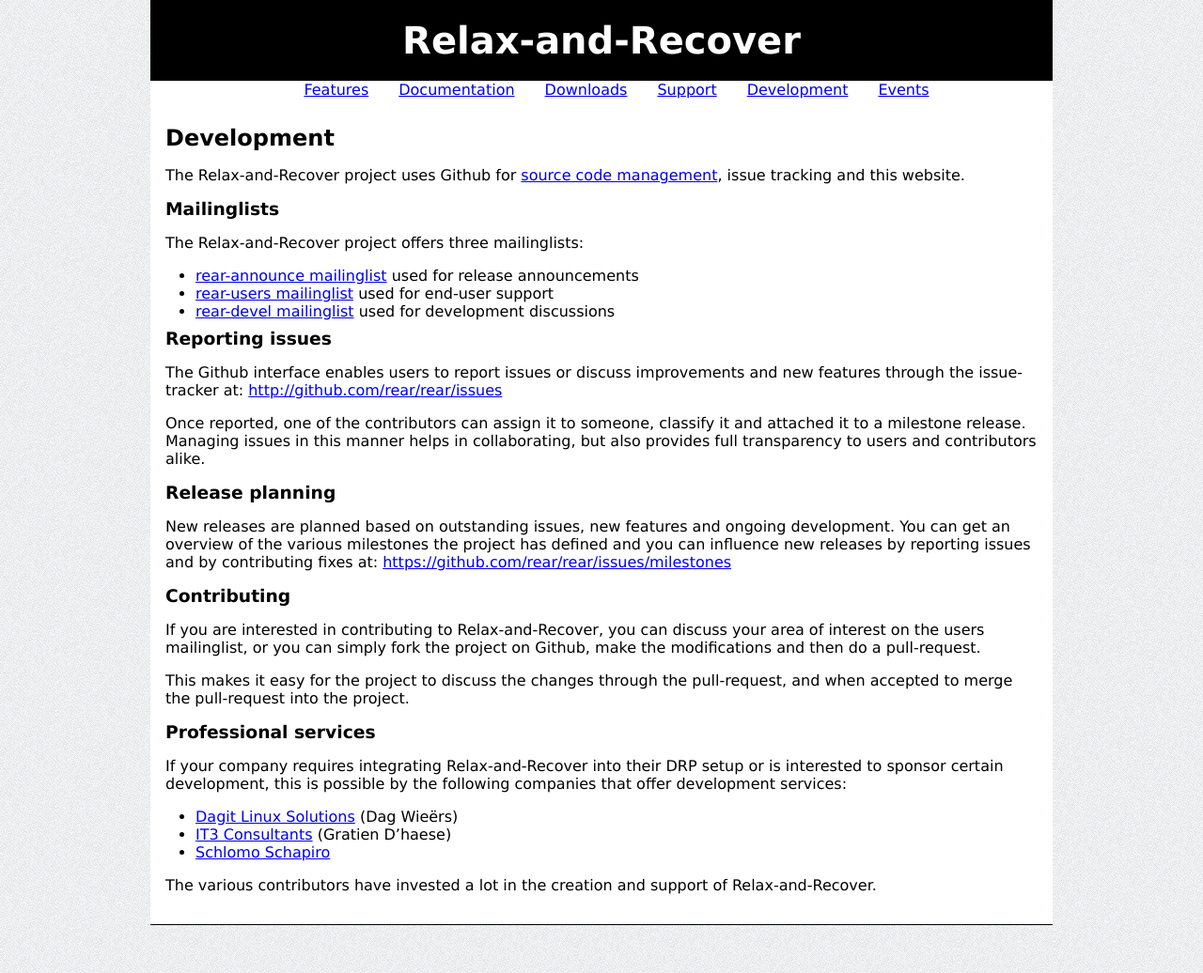
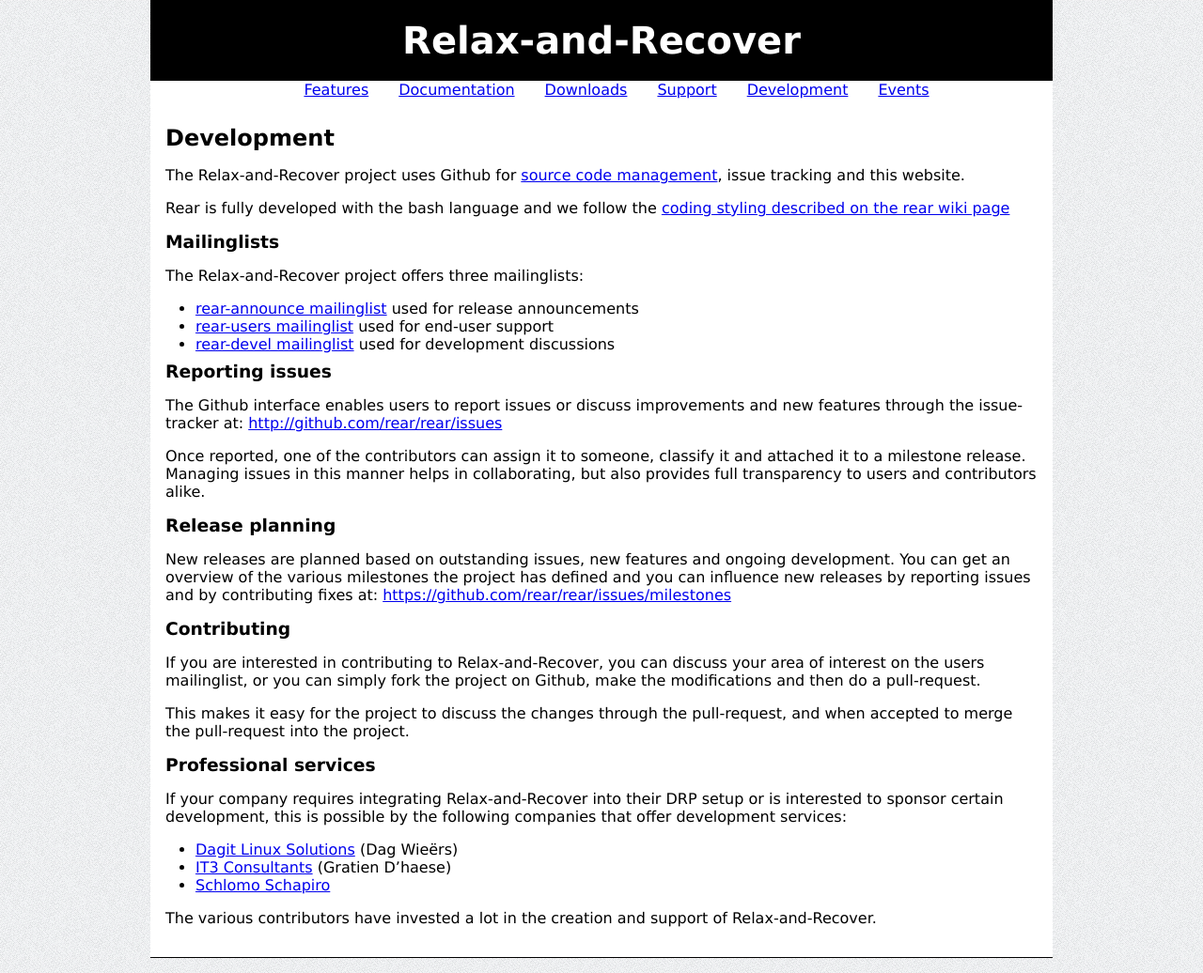
Before and after one commit to rear/rear.github.com, a Jekyll site: the page built from development/index.md, in a window 1280 px wide. Shown: the whole page at 94% size. Built offline with Jekyll 4.4.1, drawn with Linux system fonts in a browser that asks for light colours; comment, search, counter and statistics services are not loaded; before the commit the page ends 1001 px from its top, so only the background shows below that.

Commit message:
added comment on code style for rear. close #6

```diff
--- a/development/index.md
+++ b/development/index.md
@@ -6,6 +6,8 @@
 ## Development
 The Relax-and-Recover project uses Github for [source code management](https://github.com/rear),
 issue tracking and this website.
+
+Rear is fully developed with the bash language and we follow the [coding styling described on the rear wiki page](https://github.com/rear/rear/wiki/Coding-Style)
 
 
 ### Mailinglists
```
